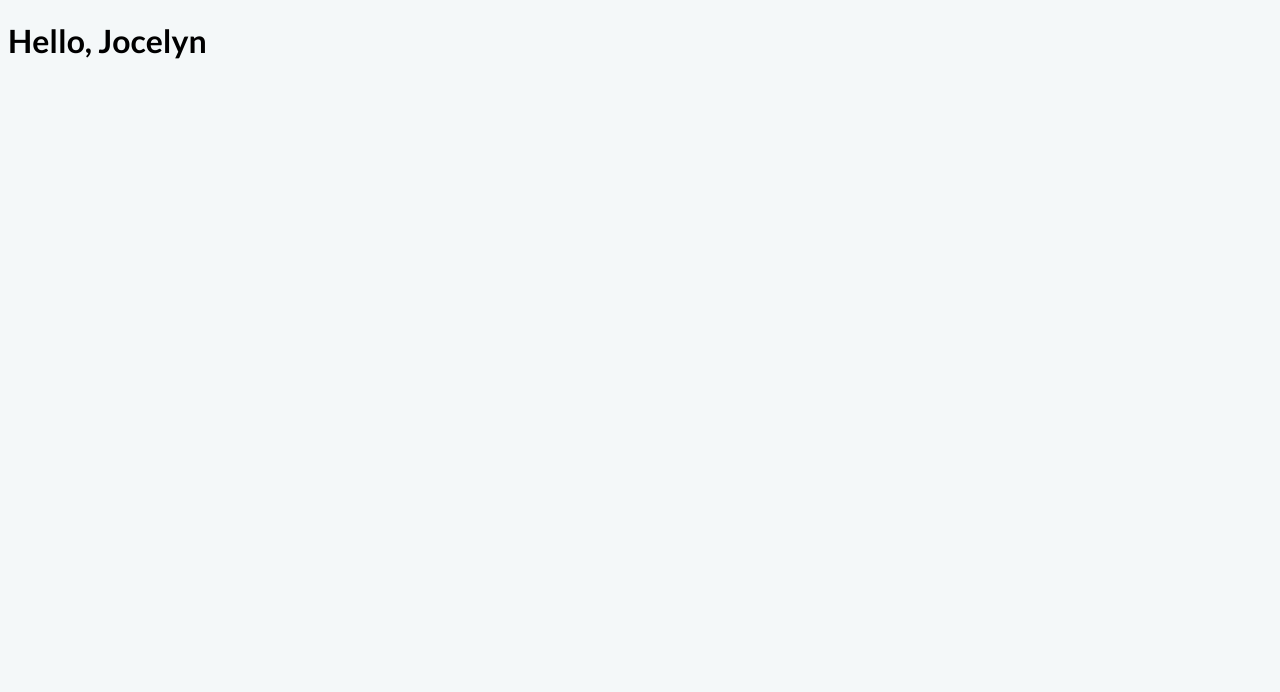
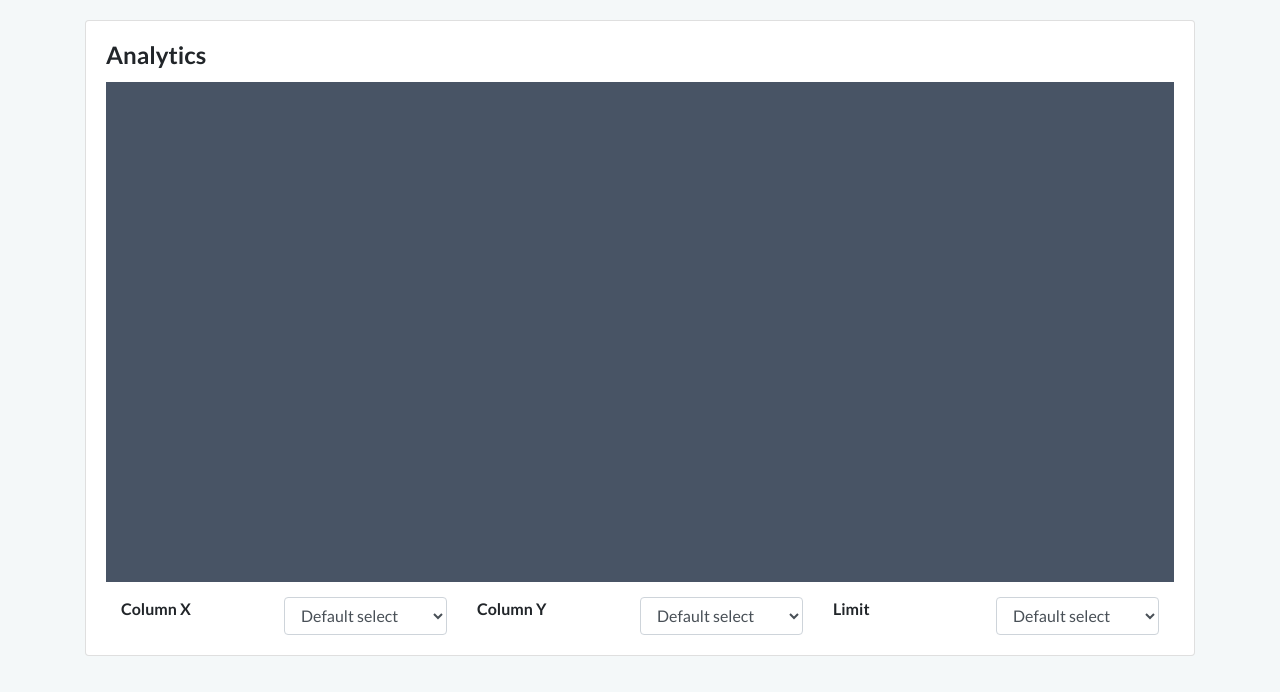
Before and after one commit to jackbereidy/FiddlerUXAssignment, a plain HTML site: page index.html in a window 1280 px wide. Drawn offline with nearby package versions, Linux system fonts and the light colour scheme.

Commit message:
considering flexbox

```diff
--- a/css/style.css
+++ b/css/style.css
@@ -2,6 +2,7 @@ body {
     background-color: rgb(244, 248, 249);
     font-family: 'Lato', Arial, Helvetica, sans-serif;
 }
+
 
 /* blue background */
 /* rgb(14, 100, 210) */
@@ -17,3 +18,37 @@ body {
 
 /*white color*/
 /* rgb(255, 255, 255) */
+
+.outer-container {
+	margin-top: 20px;
+}
+
+.card-body .container {
+	justify-content: flex-end;
+}
+
+.card {
+	/*max-width: 1000px;*/
+}
+
+.card .card-title {
+	font-weight: 700;
+}
+
+.form-container {
+	padding-top: 15px;
+}
+
+.form-container .form-control {
+	display: inline-block;
+	width: 50%;
+}
+
+.form-container span {
+	padding-right: 15px;
+	font-weight: 700;
+}
+
+.form-container select {
+	float: right;
+}
--- a/index.html
+++ b/index.html
@@ -1,21 +1,65 @@
 <!doctype html>
-
 <html lang="en">
 <head>
 	<meta charset="utf-8">
+	<!-- viewport meta tag required for proper responsive behavior -->
+	<meta name="viewport" content="width=device-width, initial-scale=1, shrink-to-fit=no">
+	<!-- D3.js (v4) -->
+	<script src="https://d3js.org/d3.v4.min.js" charset="utf-8"></script>
+	<!-- Lato font via Google Fonts -->
+	<link href="https://fonts.googleapis.com/css?family=Lato:300,400,700,900" rel="stylesheet">
+	<!-- Bootstrap -->
+	<link rel="stylesheet" href="https://stackpath.bootstrapcdn.com/bootstrap/4.2.1/css/bootstrap.min.css" integrity="sha384-GJzZqFGwb1QTTN6wy59ffF1BuGJpLSa9DkKMp0DgiMDm4iYMj70gZWKYbI706tWS" crossorigin="anonymous">
+	<!-- Local files -->
+	<link rel='stylesheet' type='text/css' href='css/style.css'>
+	<link rel="icon" href="images/favicon-smile-o.ico">
+
 	<title>Fiddler UX Assignment</title>
-	<!-- D3 v5 -->
-	<script src="https://d3js.org/d3.v5.min.js" charset="utf-8"></script>
-	<!-- Lato via Google Fonts -->
-	<link href="https://fonts.googleapis.com/css?family=Lato:300,400,700,900" rel="stylesheet">
-	<link rel='stylesheet' type='text/css' href='css/style.css'>
 </head>
 
 <body>
-	<h1> Hello, Jocelyn</h1>
+
+	<div class="container outer-container">
+		<div class="row">
+			<div class="col">
+
+				<div class="card">
+					<div id="card-body-1" class="card-body">
+						<h4 class="card-title">Analytics</h4>
+						<div class="container form-container">
+							<div class="row">
+								<div class="col-sm">
+									<span>Column X</span>
+									<select class="form-control">
+										<option>Default select</option>
+									</select>
+								</div>
+								<div class="col-sm">
+									<span>Column Y</span>
+									<select class="form-control">
+										<option>Default select</option>
+									</select>
+								</div>
+								<div class="col-sm">
+									<span>Limit</span>
+									<select class="form-control">
+										<option>Default select</option>
+									</select>
+								</div>
+							</div>
+						</div>
+					</div>
+				</div>
+
+			</div>
+		</div>
+	</div>
+
+	<!-- scatter plot -->
+	<script src="js/scatterplot.js"></script>
+	<!-- Bootstrap and dependencies (jQuery and Popper.js) -->
+	<script src="https://code.jquery.com/jquery-3.3.1.slim.min.js" integrity="sha384-q8i/X+965DzO0rT7abK41JStQIAqVgRVzpbzo5smXKp4YfRvH+8abtTE1Pi6jizo" crossorigin="anonymous"></script>
+	<script src="https://cdnjs.cloudflare.com/ajax/libs/popper.js/1.14.6/umd/popper.min.js" integrity="sha384-wHAiFfRlMFy6i5SRaxvfOCifBUQy1xHdJ/yoi7FRNXMRBu5WHdZYu1hA6ZOblgut" crossorigin="anonymous"></script>
+	<script src="https://stackpath.bootstrapcdn.com/bootstrap/4.2.1/js/bootstrap.min.js" integrity="sha384-B0UglyR+jN6CkvvICOB2joaf5I4l3gm9GU6Hc1og6Ls7i6U/mkkaduKaBhlAXv9k" crossorigin="anonymous"></script>
 </body>
-
 </html>
-
-<!-- scatter plot -->
-<script src="js/scatterplot.js"></script>
--- a/js/scatterplot.js
+++ b/js/scatterplot.js
@@ -1,8 +1,37 @@
 // scatter plot implementation
+var data_blob;
+
+let cardBody = d3.select('#card-body-1');
+
+let svg = cardBody.insert('svg', '.form-container')
+	.attr('width', '100%')
+	.attr('height', '500px');
+
+svg.append("rect")
+	.attr("width", "100%")
+	.attr("height", "100%")
+	.attr("fill", "rgb(72, 84, 101)");
+
+let pointsGroup = svg.append('g')
+	.attr('id', 'points-group');
+
+
+
 function parseData(d) {
+	// console.log(d);
+	return {
+		id: d.id,
+
+	}
+}
+function loadData(error, d) {
+	if (error) throw error;
+	// console.log(d);
+	var dataValues = d3.values(d)[0];
+	// console.log(Object.keys(dataValues));
+}
+d3.csv("data/test.csv", parseData, loadData);
+
+function drawData(d) {
 
 }
-function loadData(error, data) {
-
-}
-d3.csv("data/test.csv", parseData, loadData);
```
Also changed, not shown: images/favicon-smile-o.ico (added).
